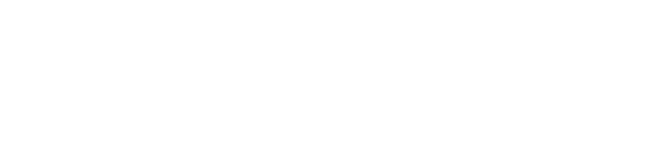
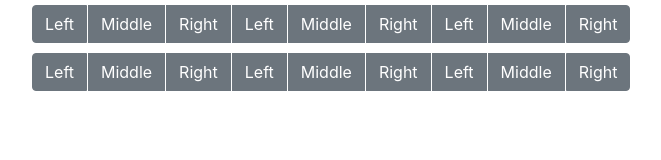
Before and after one commit to returner/fabricjs-drawing, a website built with webpack: page index.html in a window 1280 px wide. Shown: the whole page, without its empty margins (53-714 px from the left). Built offline with nearby package versions, Linux system fonts and the light colour scheme.

Commit message:
default layout

```diff
--- a/app/App.ts
+++ b/app/App.ts
@@ -1,2 +1,6 @@
 import {fabric} from "fabric";
 import * as jQuery from "jquery";
+
+export default class Main{
+
+}
--- a/index.html
+++ b/index.html
@@ -5,10 +5,50 @@
             <meta name="viewport" content="width=device-width, initial-scale=1, shrink-to-fit=no">
             <!-- Bootstrap CSS -->
             <link rel="stylesheet" href="https://maxcdn.bootstrapcdn.com/bootstrap/4.0.0/css/bootstrap.min.css" integrity="sha384-Gn5384xqQ1aoWXA+058RXPxPg6fy4IWvTNh0E263XmFcJlSAwiGgFAW/dAiS6JXm" crossorigin="anonymous">
-
+        <style>
+            .btn-group {
+                margin-top:5px;
+                margin-bottom: 5px;
+            }
+            .btn-group button {
+                margin-right: 2px;
+            }
+        </style>
     </head>
     <body>
-        <div id="wrapper"></div>
-        <script src="./dist/app.js"></script>
+        <div class="container">
+            <div>
+                <!--buttons-->
+                <div class="btn-group" role="group" aria-label="Control Panel">
+                    <button type="button" class="btn btn-secondary">Left</button>
+                    <button type="button" class="btn btn-secondary">Middle</button>
+                    <button type="button" class="btn btn-secondary">Right</button>
+                    <button type="button" class="btn btn-secondary">Left</button>
+                    <button type="button" class="btn btn-secondary">Middle</button>
+                    <button type="button" class="btn btn-secondary">Right</button>
+                    <button type="button" class="btn btn-secondary">Left</button>
+                    <button type="button" class="btn btn-secondary">Middle</button>
+                    <button type="button" class="btn btn-secondary">Right</button>
+                </div>
+                <div class="btn-group" role="group" aria-label="Shapes">
+                    <button type="button" class="btn btn-secondary">Left</button>
+                    <button type="button" class="btn btn-secondary">Middle</button>
+                    <button type="button" class="btn btn-secondary">Right</button>
+                    <button type="button" class="btn btn-secondary">Left</button>
+                    <button type="button" class="btn btn-secondary">Middle</button>
+                    <button type="button" class="btn btn-secondary">Right</button>
+                    <button type="button" class="btn btn-secondary">Left</button>
+                    <button type="button" class="btn btn-secondary">Middle</button>
+                    <button type="button" class="btn btn-secondary">Right</button>
+                </div>
+            </div>
+            <div>
+                <!--canvas-->
+                <div id="canvasContainer">
+                    <canvas id="canvas" width="800" height="700"></canvas>
+                </div>
+            </div>
+        </div>
     </body>
+    <script src="./dist/app.js"></script>
 </html>
```
